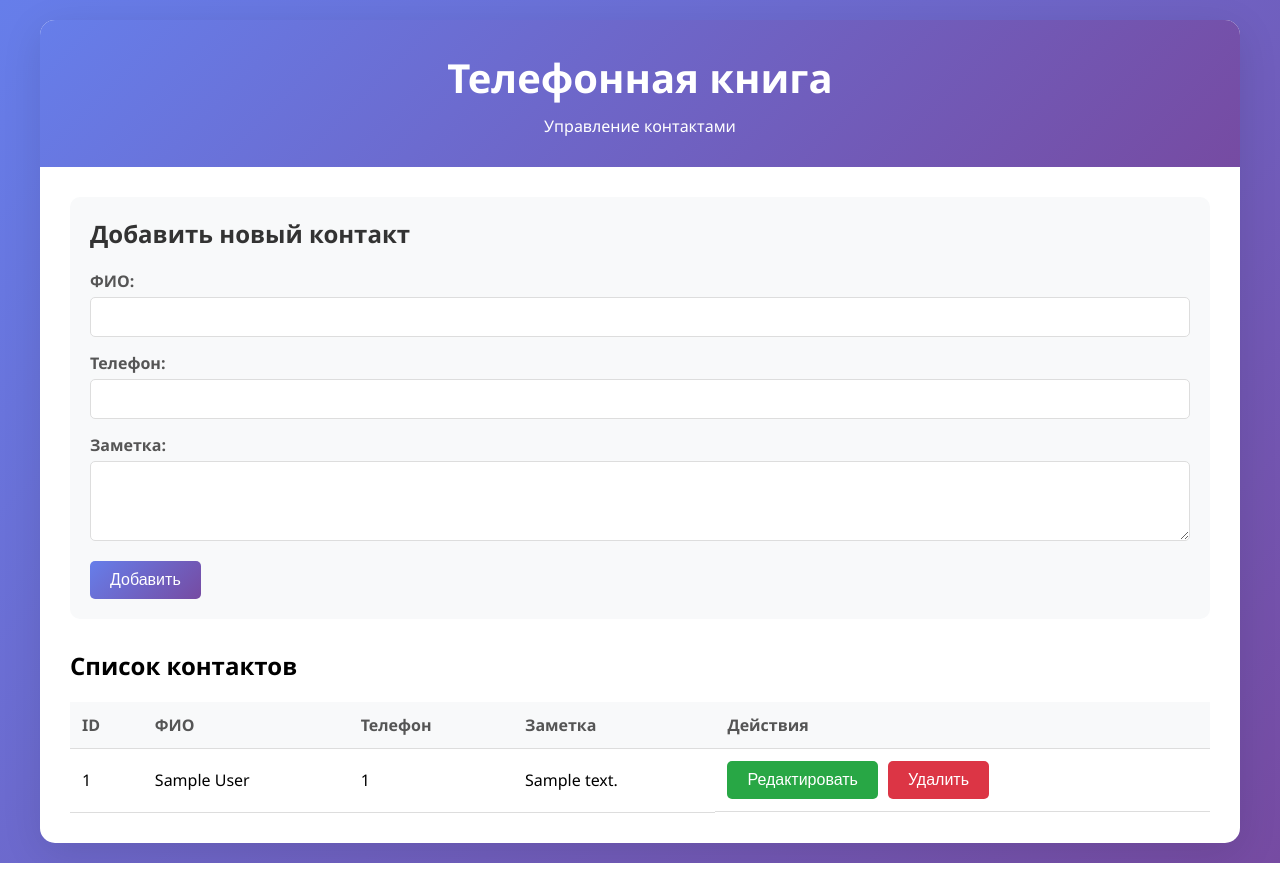
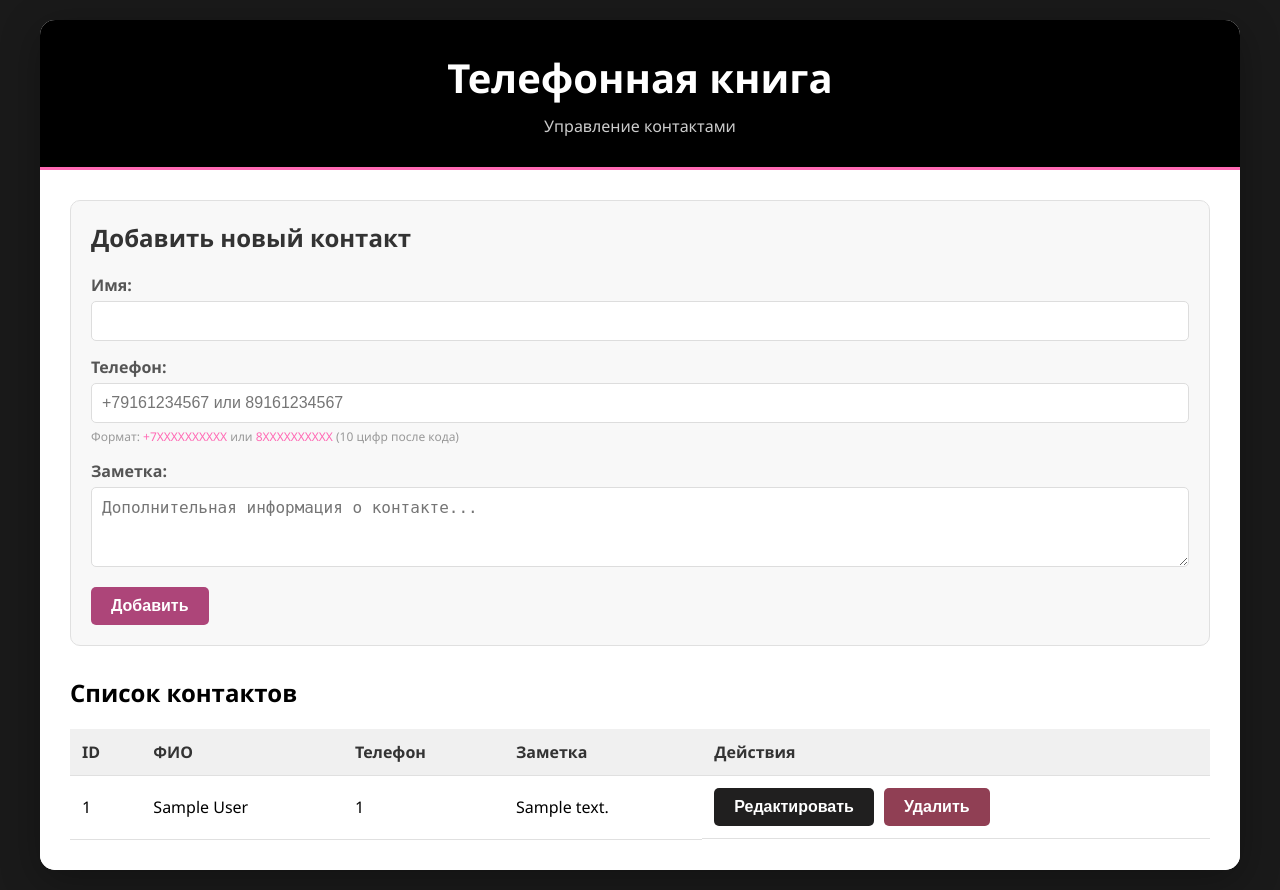
Before and after one commit to dvshil/laba4_acos, a Flask app: page / in a window 1280 px wide. Before the commit the page ends 863 px from the top, so only its background shows below. Run offline with Flask 3, Linux system fonts and the light colour scheme; a database or web service that is not in the repository returns one stand-in record (values such as "Sample title"); some libraries are stand-ins or nearby versions.

Commit message:
update interface

```diff
--- a/web/templates/index.html
+++ b/web/templates/index.html
@@ -13,7 +13,7 @@
 
         body {
             font-family: 'Segoe UI', Tahoma, Geneva, Verdana, sans-serif;
-            background: linear-gradient(135deg, #667eea 0%, #764ba2 100%);
+            background: #1a1a1a;
             min-height: 100vh;
             padding: 20px;
         }
@@ -21,17 +21,18 @@
         .container {
             max-width: 1200px;
             margin: 0 auto;
-            background: white;
+            background: #ffffff;
             border-radius: 15px;
-            box-shadow: 0 10px 40px rgba(0,0,0,0.1);
+            box-shadow: 0 10px 40px rgba(0,0,0,0.3);
             overflow: hidden;
         }
 
         .header {
-            background: linear-gradient(135deg, #667eea 0%, #764ba2 100%);
+            background: #000000;
             color: white;
             padding: 30px;
             text-align: center;
+            border-bottom: 3px solid #ff69b4;
         }
 
         .header h1 {
@@ -39,15 +40,21 @@
             margin-bottom: 10px;
         }
 
+        .header p {
+            color: #cccccc;
+        }
+
         .content {
             padding: 30px;
+            background: #ffffff;
         }
 
         .form-section {
-            background: #f8f9fa;
+            background: #f8f8f8;
             padding: 20px;
             border-radius: 10px;
             margin-bottom: 30px;
+            border: 1px solid #e0e0e0;
         }
 
         .form-section h2 {
@@ -72,6 +79,13 @@
             border: 1px solid #ddd;
             border-radius: 5px;
             font-size: 16px;
+            transition: border-color 0.3s;
+        }
+
+        input:focus, textarea:focus {
+            outline: none;
+            border-color: #ad4579;
+            box-shadow: 0 0 5px rgba(255, 105, 180, 0.3);
         }
 
         textarea {
@@ -80,18 +94,25 @@
         }
 
         button {
-            background: linear-gradient(135deg, #667eea 0%, #764ba2 100%);
+            background: #ad4579;
             color: white;
             padding: 10px 20px;
             border: none;
             border-radius: 5px;
             cursor: pointer;
             font-size: 16px;
-            transition: transform 0.2s;
+            transition: all 0.3s;
+            font-weight: bold;
         }
 
         button:hover {
+            background: #ff1493;
             transform: translateY(-2px);
+            box-shadow: 0 5px 15px rgba(255, 105, 180, 0.4);
+        }
+
+        button:active {
+            transform: translateY(0);
         }
 
         table {
@@ -103,17 +124,17 @@
         th, td {
             padding: 12px;
             text-align: left;
-            border-bottom: 1px solid #ddd;
+            border-bottom: 1px solid #e0e0e0;
         }
 
         th {
-            background: #f8f9fa;
-            color: #555;
+            background: #f0f0f0;
+            color: #333;
             font-weight: bold;
         }
 
         tr:hover {
-            background: #f8f9fa;
+            background: #fafafa;
         }
 
         .actions {
@@ -122,35 +143,66 @@
         }
 
         .btn-edit {
-            background: #28a745;
+            background: #201f1f;
+        }
+
+        .btn-edit:hover {
+            background: #000000;
         }
 
         .btn-delete {
-            background: #dc3545;
+            background: #903f54;
+        }
+
+        .btn-delete:hover {
+            background: #6f3142;
         }
 
         .alert {
-            padding: 10px;
+            padding: 12px;
             border-radius: 5px;
             margin-bottom: 20px;
+            animation: slideDown 0.3s ease-out;
+        }
+
+        @keyframes slideDown {
+            from {
+                transform: translateY(-20px);
+                opacity: 0;
+            }
+            to {
+                transform: translateY(0);
+                opacity: 1;
+            }
         }
 
         .alert-success {
-            background: #d4edda;
-            color: #155724;
-            border: 1px solid #c3e6cb;
+            background: #e8f5e9;
+            color: #2e7d32;
+            border-left: 4px solid #4caf50;
         }
 
         .alert-error {
-            background: #f8d7da;
-            color: #721c24;
-            border: 1px solid #f5c6cb;
+            background: #ffebee;
+            color: #c62828;
+            border-left: 4px solid #ff69b4;
         }
 
         .empty {
             text-align: center;
             padding: 40px;
             color: #999;
+        }
+
+        .phone-hint {
+            font-size: 12px;
+            color: #999;
+            margin-top: 5px;
+        }
+
+        .phone-hint i {
+            font-style: normal;
+            color: #ff69b4;
         }
 
         @media (max-width: 768px) {
@@ -200,21 +252,27 @@
                         <input type="hidden" name="edit_id" value="{{ edit_id }}">
                     {% endif %}
                     <div class="form-group">
-                        <label for="full_name">ФИО:</label>
+                        <label for="full_name">Имя:</label>
                         <input type="text" id="full_name" name="full_name" value="{{ contact.full_name if contact else '' }}" required>
                     </div>
                     <div class="form-group">
                         <label for="phone_number">Телефон:</label>
-                        <input type="tel" id="phone_number" name="phone_number" value="{{ contact.phone_number if contact else '' }}" required>
+                        <input type="tel" id="phone_number" name="phone_number"
+                               value="{{ contact.phone_number if contact else '' }}"
+                               placeholder="+79161234567 или 89161234567"
+                               required>
+                        <div class="phone-hint">
+                            Формат: <i>+7XXXXXXXXXX</i> или <i>8XXXXXXXXXX</i> (10 цифр после кода)
+                        </div>
                     </div>
                     <div class="form-group">
                         <label for="note">Заметка:</label>
-                        <textarea id="note" name="note">{{ contact.note if contact else '' }}</textarea>
+                        <textarea id="note" name="note" placeholder="Дополнительная информация о контакте...">{{ contact.note if contact else '' }}</textarea>
                     </div>
                     <button type="submit">{% if edit_id %}Обновить{% else %}Добавить{% endif %}</button>
                     {% if edit_id %}
                         <a href="{{ url_for('index') }}" style="margin-left: 10px; text-decoration: none;">
-                            <button type="button">Отмена</button>
+                            <button type="button" style="background: #999;">Отмена</button>
                         </a>
                     {% endif %}
                 </form>
```
